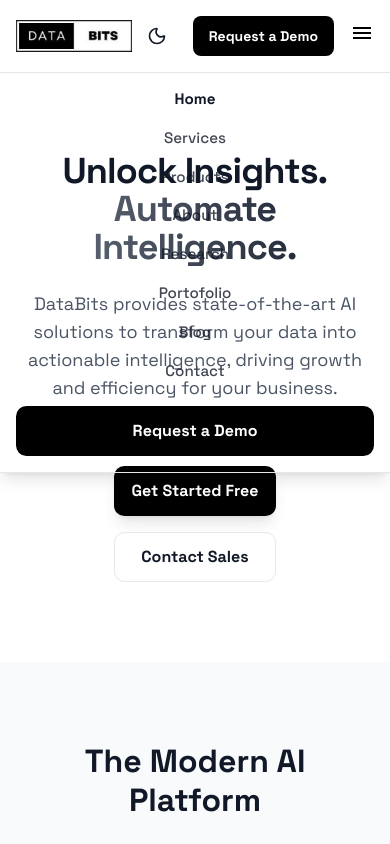
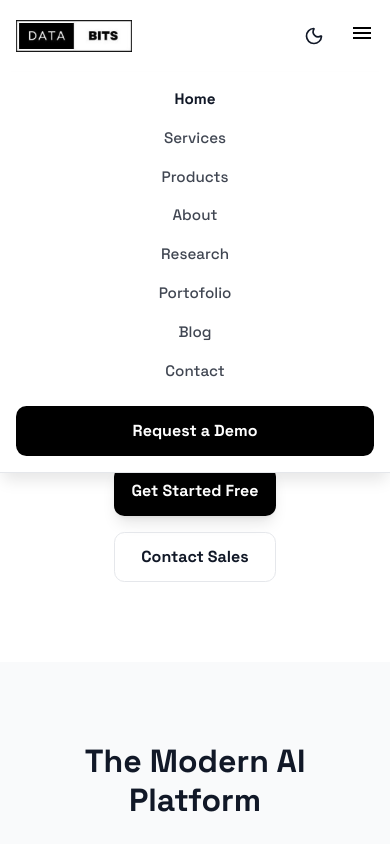
Before and after one commit to Databits-Indonesia/Website-DataBits, a Next.js app: page / in a window 390 px wide. Both pictures are taken after a click on the button "menu". Shown: the top 844 px of the page. Built offline with nearby package versions, Linux system fonts and the light colour scheme.

Commit message:
feat: update Blog page to use Next.js Image component for better performance; add mobile menu styles and improve button visibility

```diff
--- a/app/blog/page.tsx
+++ b/app/blog/page.tsx
@@ -2,7 +2,7 @@
 
 import { useState } from 'react';
 import { motion } from 'framer-motion';
-// import Image from 'next/image';
+import Image from 'next/image';
 import Navbar from '@/components/Header';
 import Footer from '@/components/Footer';
 
@@ -111,9 +111,12 @@ const BlogPage = () => {
         <div>
           <h2 className="h2-sm mb-6">Featured Articles</h2>
           <div className="group grid grid-cols-1 md:grid-cols-2 gap-8 border border-gray-200 dark:border-gray-800 rounded-2xl p-6 hover:shadow-lg dark:hover:bg-white/5 transition-all duration-300 hover:-translate-y-1">
-              <img
+              <Image
                 src={featuredPost.img}
                 alt={featuredPost.title}
+                width={400}
+                height={250}
+                unoptimized
                 loading="lazy"
                 decoding="async"
                 className="w-full h-64 object-cover rounded-xl grayscale group-hover:grayscale-0 transition-all duration-500"
@@ -138,9 +141,12 @@ const BlogPage = () => {
           <div className="grid grid-cols-1 md:grid-cols-3 gap-8">
               {postsToShow.map((post, i) => (
                   <div key={i} className="group border border-gray-200 dark:border-gray-800 rounded-xl overflow-hidden hover:shadow-lg transition-all duration-300 hover:-translate-y-1 flex flex-col grow">
-                      <img
+                      <Image
                         src={post.img}
                         alt={post.title}
+                        width={400}
+                        height={250}
+                        unoptimized
                         loading="lazy"
                         decoding="async"
                         className="w-full h-48 object-cover grayscale group-hover:grayscale-0 transition-all duration-500"
--- a/app/globals.css
+++ b/app/globals.css
@@ -129,7 +129,6 @@ background: var(--color-bg);
 .request-demo-button {
   display: none;
   height: 2.5rem;
-  display: flex;
   align-items: center;
   justify-content: center;
   border-radius: 0.5rem;
@@ -145,7 +144,7 @@ background: var(--color-bg);
 
 @media (min-width: 768px) {
   .request-demo-button {
-    display: flex;
+    display: flex !important;
   }
 }
 
@@ -500,3 +499,41 @@ background: var(--color-bg);
   background-clip: text;
   -webkit-background-clip: text;
 }
+
+.mobile-menu-nav {
+  position: absolute;
+  top: 100%;
+  left: 0;
+  width: 100%;
+  background: var(--color-bg);
+  border-bottom: 1px solid #e5e7eb;
+  padding: 1rem;
+  display: flex;
+  flex-direction: column;
+  gap: 1rem;
+  box-shadow: 0 10px 15px -3px rgba(0, 0, 0, 0.1);
+}
+
+@media (min-width: 768px) {
+  .mobile-menu-nav {
+    display: none !important;
+  }
+}
+
+.dark .mobile-menu-nav {
+  border-bottom-color: #1f2937;
+}
+
+.menu-btn {
+  color: #000000;
+}
+
+.dark .menu-btn {
+  color: #ffffff;
+}
+
+@media (min-width: 768px) {
+  .menu-btn {
+    display: none !important;
+  }
+}
--- a/components/Header.tsx
+++ b/components/Header.tsx
@@ -22,7 +22,7 @@ const pageRoutes: Record<Page, string> = {
 };
 
 const getCurrentPageFromPath = (pathname: string): Page => {
-  // const path = pathname === '/' ? '/' : pathname.split('/')[1];
+  const path = pathname === '/' ? '/' : pathname.split('/')[1];
   const entry = Object.entries(pageRoutes).find(([_, route]) => {
     if (route === '/') return pathname === '/';
     return pathname.startsWith(route);
@@ -49,7 +49,7 @@ const Navbar = () => {
         <img src="/logo.jpeg" alt="DataBits Logo" className="h-8" />
       </div>
 
-      <nav className="hidden items-center gap-9 md:flex">
+      <nav className="hidden items-center gap-7 md:flex">
         {/* HOME */}
         <motion.button onClick={() => router.push('/')} className={`${navLinkClass('HOME')} relative`}>
           Home
@@ -152,11 +152,11 @@ const Navbar = () => {
           <Moon className="absolute h-5 w-5 opacity-100 rotate-0 transition-all dark:opacity-0 dark:-rotate-90" />
         </button>
 
-        <button className="request-demo-button md:hidden">
+        <button className="request-demo-button" onClick={() => router.push('/contact')}>
           Request a Demo
         </button>
         <button
-          className="md:hidden text-black dark:text-white"
+          className="menu-btn"
           onClick={() => setMobileMenuOpen(!mobileMenuOpen)}
         >
           <span className="material-symbols-outlined text-3xl">menu</span>
@@ -165,7 +165,7 @@ const Navbar = () => {
 
       {/* Mobile View Menu */}
       {mobileMenuOpen && (
-        <div className="absolute top-full left-0 w-full bg-background-light dark:bg-background-dark border-b border-gray-200 dark:border-gray-800 p-4 flex flex-col gap-4 md:hidden shadow-lg">
+        <div className="mobile-menu-nav">
           <button onClick={() => { router.push('/'); setMobileMenuOpen(false); }} className={navLinkClass('HOME')}>Home</button>
           <button onClick={() => { router.push('/services'); setMobileMenuOpen(false); }} className={navLinkClass('SERVICES')}>Services</button>
           <button onClick={() => { router.push('/products'); setMobileMenuOpen(false); }} className={navLinkClass('PRODUCTS')}>Products</button>
@@ -174,7 +174,7 @@ const Navbar = () => {
           <button onClick={() => { router.push('/porto'); setMobileMenuOpen(false); }} className={navLinkClass('PORTOFOLIO')}>Portofolio</button>
           <button onClick={() => { router.push('/blog'); setMobileMenuOpen(false); }} className={navLinkClass('BLOG')}>Blog</button>
           <button onClick={() => { router.push('/contact'); setMobileMenuOpen(false); }} className={navLinkClass('CONTACT')}>Contact</button>
-          <button className="btn btn-primary w-full mt-2">
+          <button className="btn btn-primary w-full mt-2" onClick={() => { router.push('/contact'); setMobileMenuOpen(false); }}>
             Request a Demo
           </button>
         </div>
--- a/components/ThemeToggle.tsx
+++ /dev/null
@@ -1,11 +0,0 @@
-import { useTheme } from 'next-themes';
-
-export const useThemeToggle = () => {
-  const { theme, setTheme } = useTheme();
-
-  const toggleTheme = () => {
-    setTheme(theme === 'dark' ? 'light' : 'dark');
-  };
-
-  return { toggleTheme, theme, setTheme };
-};
```
